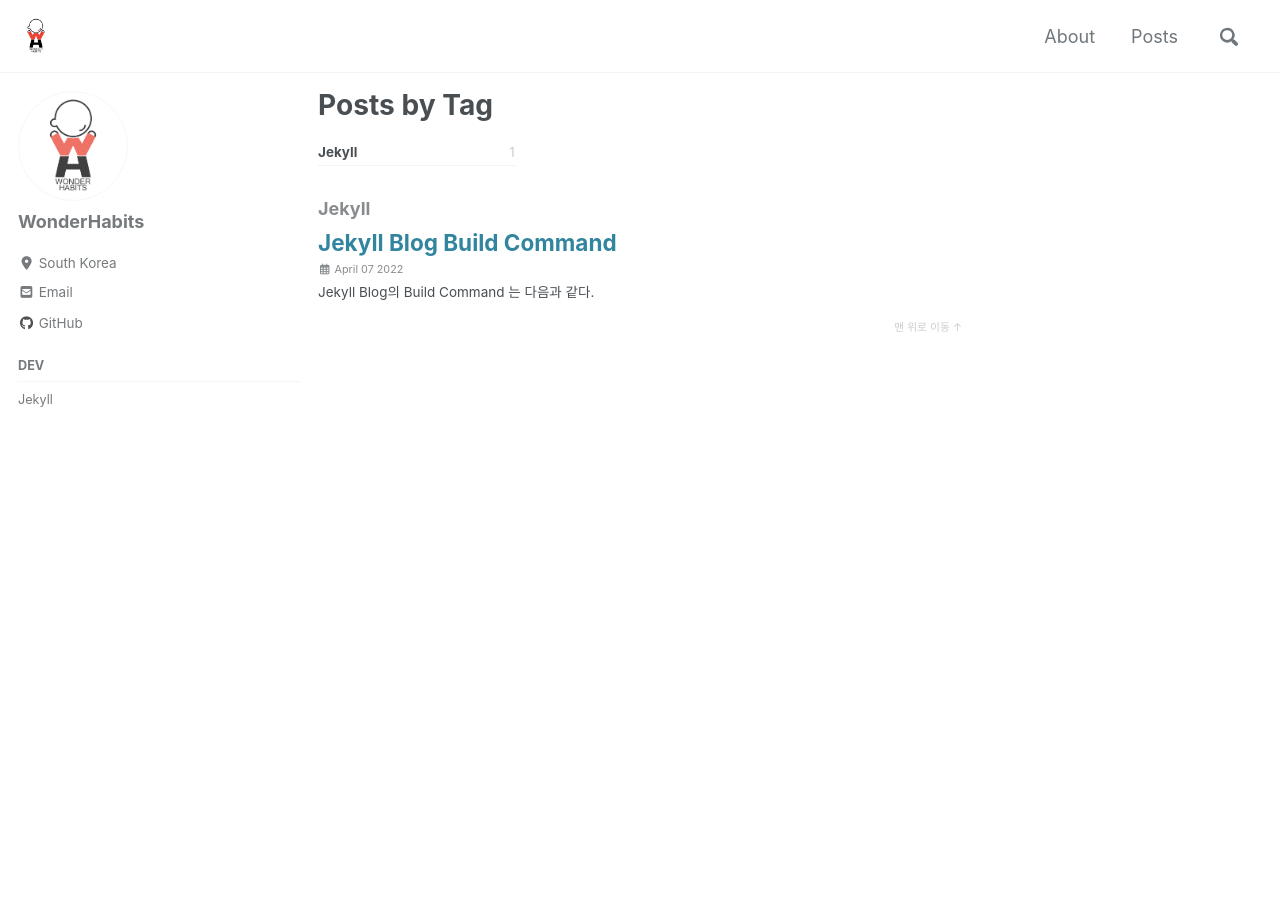
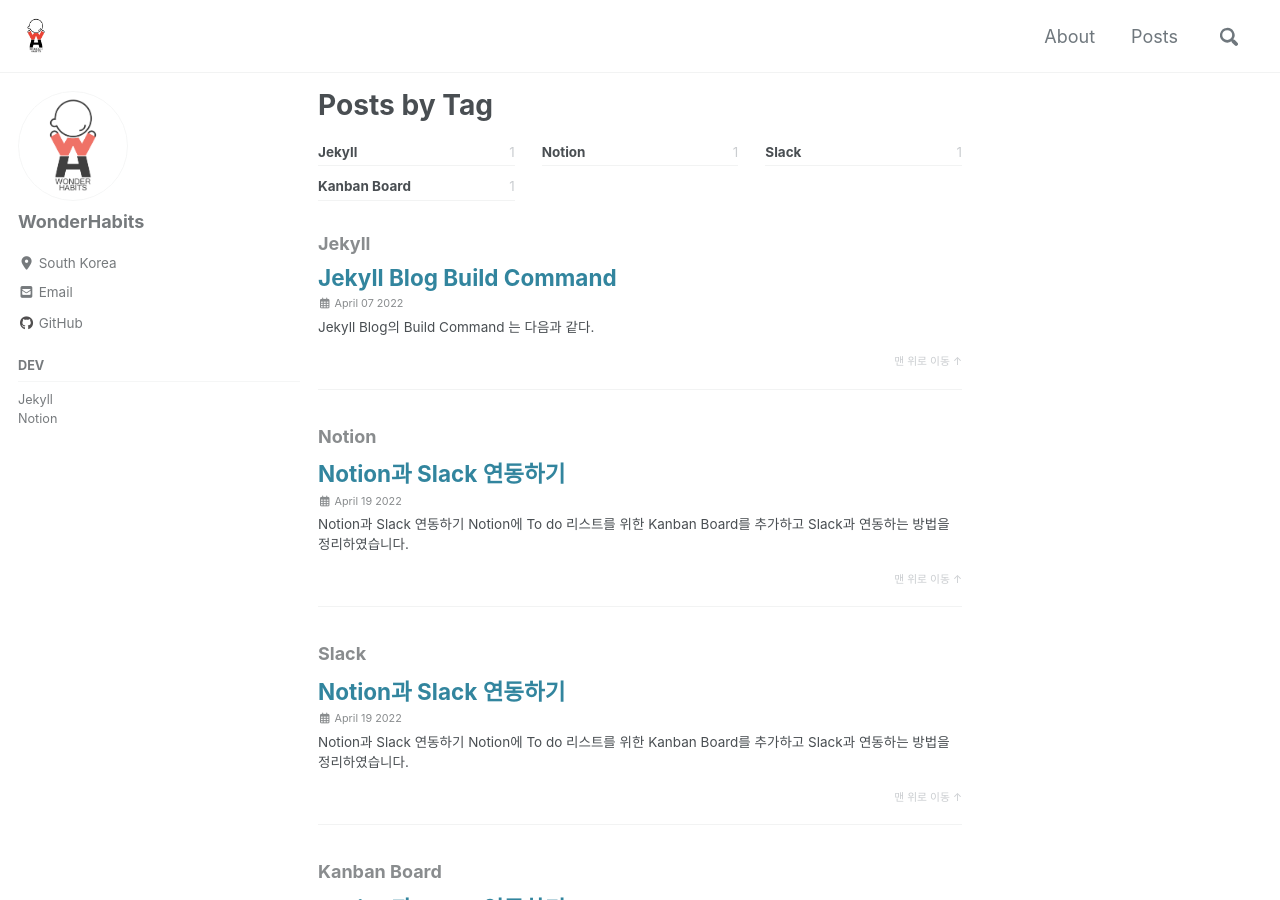
Before and after one commit to WonderHabits/wonderhabits.github.io, a Jekyll site: the page built from _pages/tag-archive.md, in a window 1280 px wide and 900 px high. Built offline with Jekyll 4.4.1, drawn with Linux system fonts in a browser that asks for light colours; cached includes are drawn as plain includes; nearby versions of some CDN libraries; some of the changed text lies outside the part shown.

Commit message:
Notion과 Slack 연동하기

```diff
--- a/_data/navigation.yml
+++ b/_data/navigation.yml
@@ -16,6 +16,8 @@
     children:
       - title: "Jekyll"
         url: /categories/dev-jekyll/
+      - title: "Notion"
+        url: /categories/dev-notion/
   # - title: Essay
   #   children:
   #     - title: "Cancer"
--- /dev/null
+++ b/_posts/2022-04-19-notion_slack.md
@@ -0,0 +1,55 @@
+---
+title: "Notion과 Slack 연동하기"
+header:
+  # image: /assets/images/koin.jpg
+categories:
+  - Notion
+tags:
+  - Notion
+  - Slack
+  - Kanban Board
+toc: true
+last_modified_at: 2022-04-19
+use_math: true
+---
+## Notion과 Slack 연동하기
+Notion에 To do 리스트를 위한 Kanban Board를 추가하고 Slack과 연동하는 방법을 정리하였습니다.
+
+1. Notion에 페이지 추가
+![](https://user-images.githubusercontent.com/60498900/163899994-3752ccb7-3159-4838-9035-fb0ad6684650.png)
+
+2. To Do 로 제목 변경 후 데이터베이스에서 보드 선택
+![](https://user-images.githubusercontent.com/60498900/163899999-81355f31-57aa-4ed1-b0b0-cc6189ef4d89.png)
+
+3. 새 데이터 베이스 생성 선택
+![](https://user-images.githubusercontent.com/60498900/163900004-5fc5a76b-5b54-47b8-9f42-3165d34a4a59.png)
+
+4. To Do 리스트 Kanban Board 생성 확인
+![](https://user-images.githubusercontent.com/60498900/163902145-14d74ecd-b18e-4d76-aaf8-08f04eeac2db.png)
+
+5. 오른쪽위 ... 클릭 후 Slack 채널 연결
+![](https://user-images.githubusercontent.com/60498900/163900025-5a5ce775-5b73-4003-9a83-2d80c4207fcb.png)
+
+6. 연결하고자 하는 채널 선택
+![](https://user-images.githubusercontent.com/60498900/163900045-cee277d3-b05e-4b8f-85d9-dbf789ecd706.png)
+
+7. 선택한 채널 Allow 버튼 클릭
+![](https://user-images.githubusercontent.com/60498900/163900135-d6d2cb0d-037b-4f04-943b-bc704d459769.png)
+
+8. Slack으로 이동하여 선택한 채널 확인
+![](https://user-images.githubusercontent.com/60498900/163900053-c73205f4-4ce4-4cf4-a2c4-cff627eb6ab0.png)
+
+9. Notion과 연동 메세지 확인
+![](https://user-images.githubusercontent.com/60498900/163900155-2286cc89-c499-4567-919d-f4bab42b2f31.png)
+
+## Notion에 To Do 리스트 Task 추가 시 메세지 확인
+- Notion
+![Notion](https://user-images.githubusercontent.com/60498900/163900072-b3ae4f5b-fbff-4b46-944d-cd3e21673342.png)
+- Slack
+![Notion](https://user-images.githubusercontent.com/60498900/163900077-b457d282-9976-403c-825f-49fd73576652.png)
+
+## Notion에 To Do 리스트 Task 이동 시 메세지 확인
+- Notion
+![Notion](https://user-images.githubusercontent.com/60498900/163900084-85c104aa-dab1-44f2-82d5-81021d50d01a.png)
+- Slack
+![Notion](https://user-images.githubusercontent.com/60498900/163900097-0d174316-d70b-4ed6-8d73-3650c6c30d78.png)
```
Also changed, not shown: _pages/dev-notion.md (added, +11 -0 lines), _posts/markdown-cheat-sheet.md (added, +119 -0 lines).
